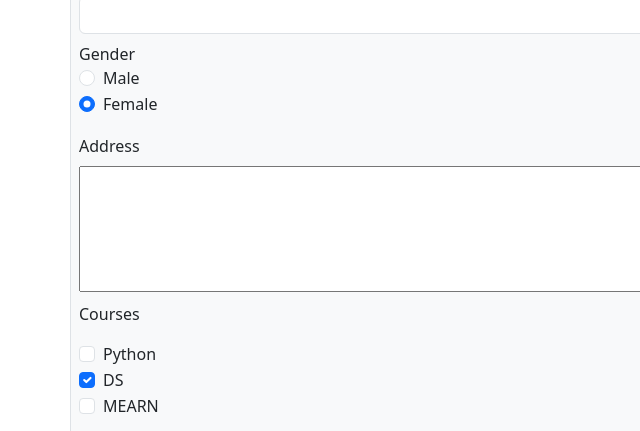
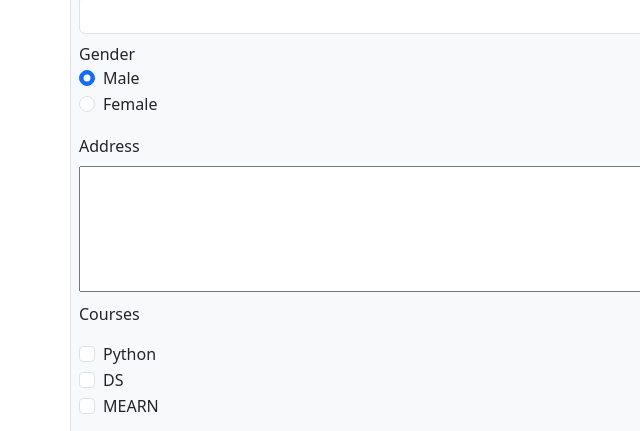
Before and after one commit to aswanthramakrishnan/Registration-Form, a plain HTML site: page index.html in a window 1280 px wide. Shown: the part 349-780 px from the top of the page, 0-640 px from the left. Drawn offline with nearby package versions, Linux system fonts and the light colour scheme.

Commit message:
reg update1

```diff
--- a/index.html
+++ b/index.html
@@ -46,13 +46,13 @@
             <div  >
                 <label class="mt-2" for="">Gender</label><br>
                 <div class="form-check">
-                    <input class="form-check-input" type="radio" name="flexRadioDefault" id="flexRadioDefault1">
+                    <input class="form-check-input" type="radio" name="flexRadioDefault" id="flexRadioDefault1" checked>
                     <label class="form-check-label" for="flexRadioDefault1">
                       Male
                     </label>
                   </div>
                   <div class="form-check">
-                    <input class="form-check-input" type="radio" name="flexRadioDefault" id="flexRadioDefault2" checked>
+                    <input class="form-check-input" type="radio" name="flexRadioDefault" id="flexRadioDefault2" >
                     <label class="form-check-label" for="flexRadioDefault2">
                       Female
                     </label>
@@ -71,7 +71,7 @@
                     </label>
                   </div>
                   <div class="form-check">
-                    <input class="form-check-input" type="checkbox" value="" id="flexCheckChecked" checked>
+                    <input class="form-check-input" type="checkbox" value="" id="flexCheckChecked" >
                     <label class="form-check-label" for="flexCheckChecked">
                       DS
 
```
